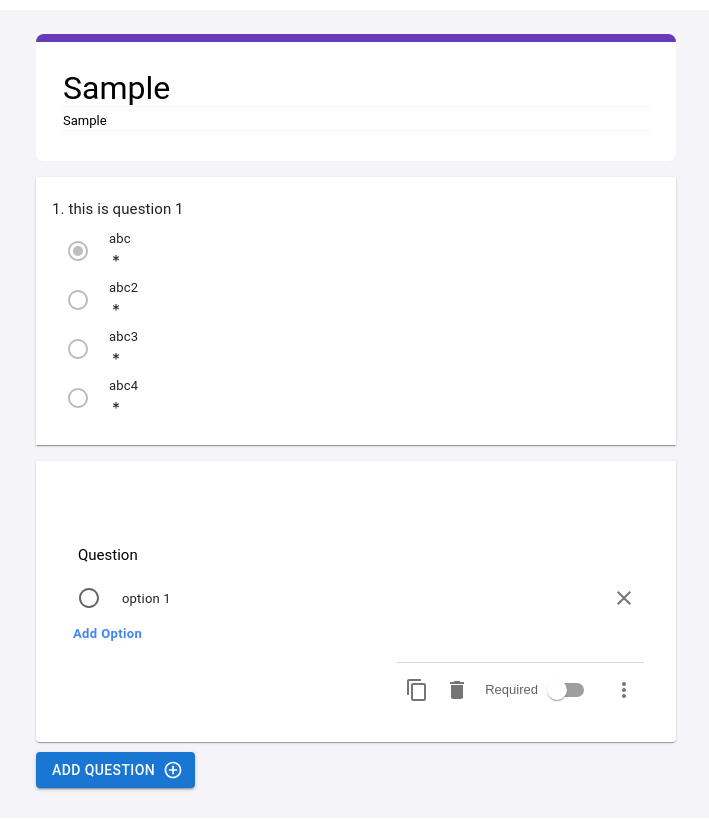
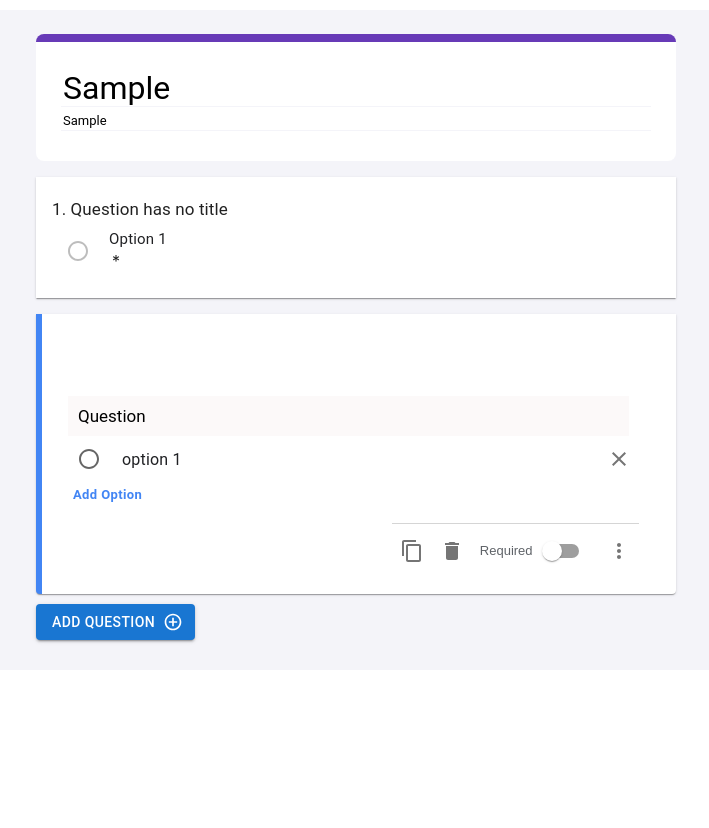
Before and after one commit to lequocanhh/survey-app-UI, a React (Vite) app: page /form in a window 1280 px wide. Both pictures are taken after typing "Sample", "Sample" into the empty fields and a click on the button "ADD QUESTION". Shown: the whole page, without its empty margins (284-993 px from the left). After the commit the page ends 800 px from the top, so only its background shows below. Built offline with nearby package versions, Linux system fonts and the light colour scheme.

Commit message:
refactor code FE 2nd

```diff
--- a/src/components/SurveyForm/CloseQuestion/CloseQuestion.tsx
+++ b/src/components/SurveyForm/CloseQuestion/CloseQuestion.tsx
@@ -15,7 +15,7 @@ const CloseQuestion = ({ question, indexQuestion }: Prop) => {
     <div className={cx("saved_question")}>
       <Typography
         sx={{
-          fontSize: "15px",
+          fontSize: "17px",
           fontWeight: "400",
           letterSpacing: ".1px",
           lineHeight: "24px",
@@ -43,7 +43,7 @@ const CloseQuestion = ({ question, indexQuestion }: Prop) => {
               label={
                 <Typography
                   sx={{
-                    fontSize: "13px",
+                    fontSize: "15px",
                     fontWeight: "400",
                     letterSpacing: ".2px",
                     lineHeight: "20px",
--- a/src/components/SurveyForm/ExpandQuestion/ExpandQuestion.module.scss
+++ b/src/components/SurveyForm/ExpandQuestion/ExpandQuestion.module.scss
@@ -0,0 +1,78 @@
+.add-question {
+  background-color: white;
+  border-radius: 8px;
+  padding: 25px 22px;
+  text-transform: capitalize;
+  display: flex;
+  flex-direction: column;
+  padding-top: 0;
+  width: 90%;
+  margin-left: 10px;
+
+  .add-question-top {
+    display: flex;
+    flex-direction: row;
+    align-items: center;
+    justify-content: center;
+    margin-bottom: 2px;
+
+    .select {
+      height: 40px;
+      width: 230px;
+      border: 0.5px solid;
+      padding: 5px 15px;
+      color: black;
+      margin-left: 10px;
+      margin-right: 10px;
+      border: 1.5px solid #f4f4f9;
+      border-radius: 4px;
+      background-color: transparent;
+    }
+  }
+
+  .question {
+    box-sizing: border-box;
+    margin-top: 10px;
+    font-family: "Google Sans", Roboto, Arial, sans-serif;
+    font-size: 17px;
+    font-weight: 400;
+    flex: 1;
+    line-height: 40px;
+    width: 40%;
+    border: none;
+    color: black;
+    height: 40px;
+    margin-right: 10px;
+    line-height: 10px;
+    padding: 10px;
+    background-color: rgba(223, 199, 199, 0.1);
+
+    &:focus {
+      border-bottom: 1px solid rgb(103, 58, 183);
+      background-color: #f4f4f9;
+    }
+  }
+
+  .add-question-body {
+    display: flex;
+    align-items: center;
+    justify-content: space-between;
+
+    .content {
+      display: flex;
+    }
+  }
+
+  .add-footer {
+    display: flex;
+    justify-content: space-between;
+  }
+
+  .add-question-bottom {
+    margin-top: 12px;
+    border-top: 1px solid rgba(118, 118, 118, 0.3);
+    display: flex;
+    justify-content: flex-end;
+    align-items: center;
+  }
+}
--- a/src/components/SurveyForm/ExpandQuestion/ExpandQuestion.tsx
+++ b/src/components/SurveyForm/ExpandQuestion/ExpandQuestion.tsx
@@ -1,8 +1,110 @@
+import classNames from "classnames/bind";
+import styles from "./ExpandQuestion.module.scss";
 
-const ExpandQuestion = () => {
+import { AccordionDetails, Button } from "@mui/material";
+import { Question } from "../../../types/survey";
+import Option from "../Option/Option";
+import ToolBar from "../ToolBar/ToolBar";
+
+const cx = classNames.bind(styles);
+
+type Props = {
+  indexQuestion: number;
+  question: Question;
+  questions: Question[];
+  setQuestion: React.Dispatch<React.SetStateAction<Question[]>>;
+};
+
+const ExpandQuestion = ({
+  indexQuestion,
+  question,
+  questions,
+  setQuestion,
+}: Props) => {
+  const handleChangeQuestion = (title: string) => {
+    const newQuestion = [...questions];
+    newQuestion[indexQuestion].title = title;
+    setQuestion(newQuestion);
+  };
+
+  const handleAddOption = () => {
+    const newOptionOfQuestion = [...questions];
+    if (newOptionOfQuestion[indexQuestion].options.length < 5) {
+      newOptionOfQuestion[indexQuestion].options.push({
+        title: `Option ${
+          newOptionOfQuestion[indexQuestion].options.length + 1
+        }`,
+        selected: false,
+      });
+      setQuestion(newOptionOfQuestion);
+    } else {
+      console.log("Max 5 options");
+    }
+  };
+
   return (
+    <AccordionDetails className={cx("add-question")}>
+      <div className={cx("add-question-top")}>
+        <input
+          onChange={(e) => handleChangeQuestion(e.target.value)}
+          type="text"
+          className={cx("question")}
+          placeholder="Question"
+          value={question.title}
+        />
+      </div>
 
-  )
-}
+      {question.options.map((option, j) => (
+        <Option
+          option={option}
+          indexOption={j}
+          indexQuestion={indexQuestion}
+          questions={questions}
+          setQuestion={setQuestion}
+        />
+      ))}
 
-export default ExpandQuestion
+      {question.options.length < 5 && (
+        <div className="add-question-body">
+          <Button
+            onClick={handleAddOption}
+            size="small"
+            style={{
+              textTransform: "none",
+              color: "#4285f4",
+              fontSize: "13px",
+              fontWeight: "600",
+            }}
+          >
+            Add Option
+          </Button>
+        </div>
+      )}
+
+      <div className={cx("add-footer")}>
+        <div className={cx("add-question-bottom-left")}>
+          <Button
+            size="small"
+            sx={{
+              textTransform: "none",
+              color: "#4285f4",
+              fontSize: "13px",
+              fontWeight: "600",
+            }}
+          ></Button>
+        </div>
+
+        <div className={cx("add-question-bottom")}>
+          <ToolBar
+            question={question}
+            questions={questions}
+            setQuestion={setQuestion}
+            indexQuestion={indexQuestion}
+          />
+        </div>
+      </div>
+    </AccordionDetails>
+  );
+};
+
+export default ExpandQuestion;
--- a/src/components/SurveyForm/Option/Option.module.scss
+++ b/src/components/SurveyForm/Option/Option.module.scss
@@ -13,9 +13,8 @@
       border: none;
       height: 40px;
       width: 100%;
-
       font-family: Roboto, Arial, sans-serif;
-      font-size: 13px;
+      font-size: 16px;
       font-weight: 400;
       letter-spacing: 0.2px;
       color: #202124;
--- a/src/components/SurveyForm/Option/Option.tsx
+++ b/src/components/SurveyForm/Option/Option.tsx
@@ -21,11 +21,7 @@ const Option = ({
   questions,
   setQuestion,
 }: Props) => {
-  console.log();
-
   const handleChangeSelectedOption = () => {
-    console.log(indexQuestion);
-
     setQuestion((prevQuestions) =>
       prevQuestions.map((question, questionIndex) => ({
         ...question,
@@ -55,7 +51,6 @@ const Option = ({
     if (removeOption[indexQuestion].options.length > 1) {
       removeOption[indexQuestion].options.splice(indexOption, 1);
       setQuestion(removeOption);
-      console.log(removeOption);
     }
   };
 
--- a/src/components/SurveyForm/SurveyForm.module.scss
+++ b/src/components/SurveyForm/SurveyForm.module.scss
@@ -45,108 +45,7 @@
     }
   }
 
-  .add-question {
-    background-color: white;
-    border-radius: 8px;
-    padding: 25px 22px;
-    text-transform: capitalize;
-    display: flex;
-    flex-direction: column;
-    padding-top: 0;
-    width: 90%;
-    margin-left: 10px;
-
-    .add-question-top {
-      display: flex;
-      flex-direction: row;
-      align-items: center;
-      justify-content: center;
-      margin-bottom: 2px;
-
-      .select {
-        height: 40px;
-        width: 230px;
-        border: 0.5px solid;
-        padding: 5px 15px;
-        color: black;
-        margin-left: 10px;
-        margin-right: 10px;
-        border: 1.5px solid #f4f4f9;
-        border-radius: 4px;
-        background-color: transparent;
-      }
-    }
-
-    .question {
-      box-sizing: border-box;
-      margin-top: 10px;
-      font-family: "Google Sans", Roboto, Arial, sans-serif;
-      font-size: 15px;
-      font-weight: 400;
-      flex: 1;
-      line-height: 40px;
-      width: 40%;
-      border: none;
-      color: black;
-      height: 40px;
-      margin-right: 10px;
-      line-height: 10px;
-      padding: 10px;
-
-      &:focus {
-        border-bottom: 1px solid rgb(103, 58, 183);
-        background-color: #f4f4f9;
-      }
-    }
-  }
-
-  .add-question-body {
-    display: flex;
-    align-items: center;
-    justify-content: space-between;
-
-    .content{
-        display: flex;
-    }
-
-    .text-input {
-      flex: 1;
-      outline: none;
-      border: none;
-      height: 40px;
-      width: 100%;
-
-      font-family: Roboto, Arial, sans-serif;
-      font-size: 13px;
-      font-weight: 400;
-      letter-spacing: 0.2px;
-      color: #202124;
-
-      &:focus {
-        border-bottom: 1.5px solid rgb(103, 58, 183);
-      }
-    }
-  }
-
-  .add-question-bottom {
-    display: flex;
-    justify-content: flex-end;
-  }
-
-  .add-footer {
-    display: flex;
-    justify-content: space-between;
-  }
-
-  .add-question-bottom {
-    margin-top: 12px;
-    border-top: 1px solid rgba(118, 118, 118, 0.3);
-    display: flex;
-    justify-content: flex-end;
-    align-items: center;
-  }
-
-  .add-border {
+  .add_border {
     border-left: 6px solid #4285f4;
   }
 }
--- a/src/components/SurveyForm/SurveyForm.tsx
+++ b/src/components/SurveyForm/SurveyForm.tsx
@@ -1,19 +1,10 @@
 import classNames from "classnames/bind";
 import styles from "./SurveyForm.module.scss";
-import {
-  Accordion,
-  AccordionDetails,
-  AccordionSummary,
-  Button,
-  MenuItem,
-  Radio,
-  Select,
-} from "@mui/material";
+import { Accordion, AccordionSummary, Button } from "@mui/material";
 import { useEffect, useState } from "react";
 import { AddCircleOutline } from "@mui/icons-material";
 import CloseQuestion from "./CloseQuestion/CloseQuestion";
-import Option from "./Option/Option";
-import ToolBar from "./ToolBar/ToolBar";
+import ExpandQuestion from "./ExpandQuestion/ExpandQuestion";
 
 const cx = classNames.bind(styles);
 
@@ -32,40 +23,12 @@ type Question = {
 const SurveyForm = () => {
   const [questions, setQuestion] = useState<Question[]>([
     {
-      title: "this is question 1",
-      options: [
-        { title: "abc", selected: true },
-        { title: "abc2", selected: false },
-        { title: "abc3", selected: false },
-        { title: "abc4", selected: false },
-      ],
+      title: "Question has no title",
+      options: [{ title: "Option 1", selected: false }],
       required: true,
       open: true,
     },
   ]);
-
-  const handleChangeQuestion = (title: string, index: number) => {
-    const newQuestion = [...questions];
-    newQuestion[index].title = title;
-    setQuestion(newQuestion);
-  };
-
-  const handleAddOption = (indexQuestion: number) => {
-    const newOptionOfQuestion = [...questions];
-    if (newOptionOfQuestion[indexQuestion].options.length < 5) {
-      newOptionOfQuestion[indexQuestion].options.push({
-        title: `Option ${
-          newOptionOfQuestion[indexQuestion].options.length + 1
-        }`,
-        selected: false,
-      });
-      setQuestion(newOptionOfQuestion);
-      console.log(newOptionOfQuestion);
-    } else {
-      console.log("Max 5 options");
-    }
-  };
-
 
   const handleAddMoreQuestion = () => {
     expandCloseAll();
@@ -77,7 +40,6 @@ const SurveyForm = () => {
     };
     setQuestion([...questions, newQuestion]);
   };
-
 
   const expandCloseAll = () => {
     let closedQuestion = [...questions];
@@ -123,62 +85,12 @@ const SurveyForm = () => {
           </AccordionSummary>
           {questions[i].open && (
             <div className={cx("question-boxes")}>
-              <AccordionDetails className={cx("add-question")}>
-                <div className={cx("add-question-top")}>
-                  <input
-                    onChange={(e) => handleChangeQuestion(e.target.value, i)}
-                    type="text"
-                    className={cx("question")}
-                    placeholder="Question"
-                    value={question.title}
-                  />
-                </div>
-
-                {question.options.map((option, j) => (
-                  <Option
-                    option={option}
-                    indexOption={j}
-                    indexQuestion={i}
-                    questions={questions}
-                    setQuestion={setQuestion}
-                  />
-                ))}
-
-                {question.options.length < 5 && (
-                  <div className="add-question-body">
-                    <Button
-                      onClick={() => handleAddOption(i)}
-                      size="small"
-                      style={{
-                        textTransform: "none",
-                        color: "#4285f4",
-                        fontSize: "13px",
-                        fontWeight: "600",
-                      }}
-                    >
-                      Add Option
-                    </Button>
-                  </div>
-                )}
-
-                <div className={cx("add-footer")}>
-                  <div className={cx("add-question-bottom-left")}>
-                    <Button
-                      size="small"
-                      sx={{
-                        textTransform: "none",
-                        color: "#4285f4",
-                        fontSize: "13px",
-                        fontWeight: "600",
-                      }}
-                    ></Button>
-                  </div>
-
-                  <div className={cx("add-question-bottom")}>
-                    <ToolBar question={question} questions={questions} setQuestion={setQuestion} indexQuestion={i}/>
-                  </div>
-                </div>
-              </AccordionDetails>
+              <ExpandQuestion
+                question={question}
+                indexQuestion={i}
+                questions={questions}
+                setQuestion={setQuestion}
+              />
             </div>
           )}
         </Accordion>
```
Also changed, not shown: src/components/SurveyForm/ToolBar/ToolBar.tsx (+5 -14 lines).
